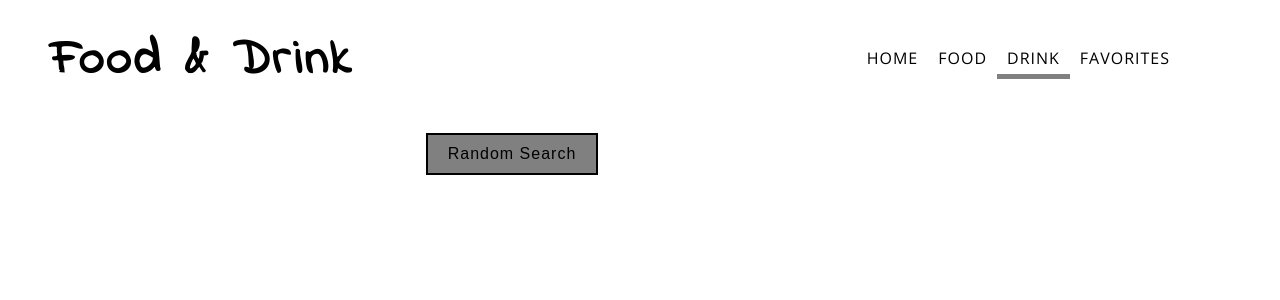
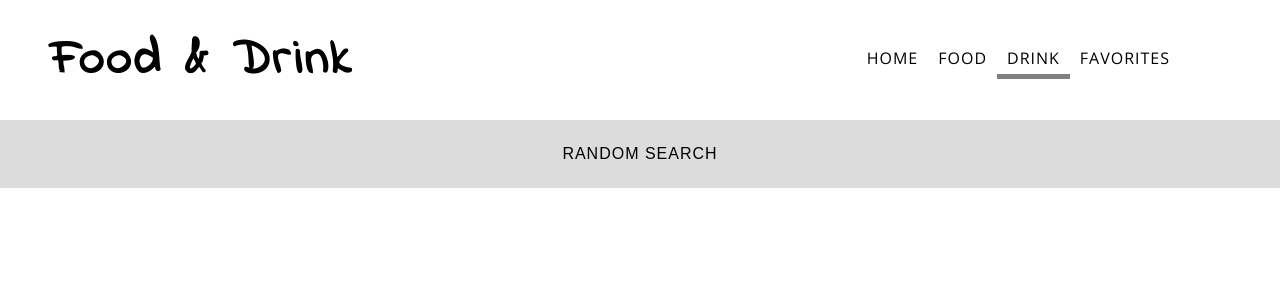
Before and after one commit to TomiKowi/React-Food-App, a React (Create React App) app in the folder my-app/: page /Drink in a window 1280 px wide. Shown: the top 300 px of the page. Built offline with nearby package versions, Linux system fonts and the light colour scheme.

Commit message:
add styles to drinkPage

```diff
--- a/my-app/src/styles/DrinkPage.css
+++ b/my-app/src/styles/DrinkPage.css
@@ -1,8 +1,8 @@
 .drinksContainer {
-    width: 80%;
     display: flex;
     flex-direction: column;
     justify-content: center;
+    width: 100%;
 }
 
 .searchDrink {
@@ -10,16 +10,18 @@
     display: flex;
     justify-content: center;
     align-items: center;
+    background-color: gainsboro;
 }
 
 .searchDrink button {
     padding: 10px 20px;
-    background-color: gray;
-    border: 2px solid black;
     letter-spacing: 1px;
     cursor: pointer;
     outline: none;
     font-size: 16px;
+    text-transform: uppercase;
+    background-color: inherit;
+    border: none;
 }
 
 .myDrink {
@@ -38,16 +40,17 @@
 }
 
 .drinkTitle p {
+    padding-top: 30px 0;
     text-transform: uppercase;
     letter-spacing: 2px;
-    font-size: 1.7rem;
+    font-size: 30px;
     font-weight: bolder;
 }
 
 .drinkContainer {
     display: flex;
     flex-basis: 60%;
-    width: 100%;
+    width: 90%;
     overflow: scroll;
 }
 
```
